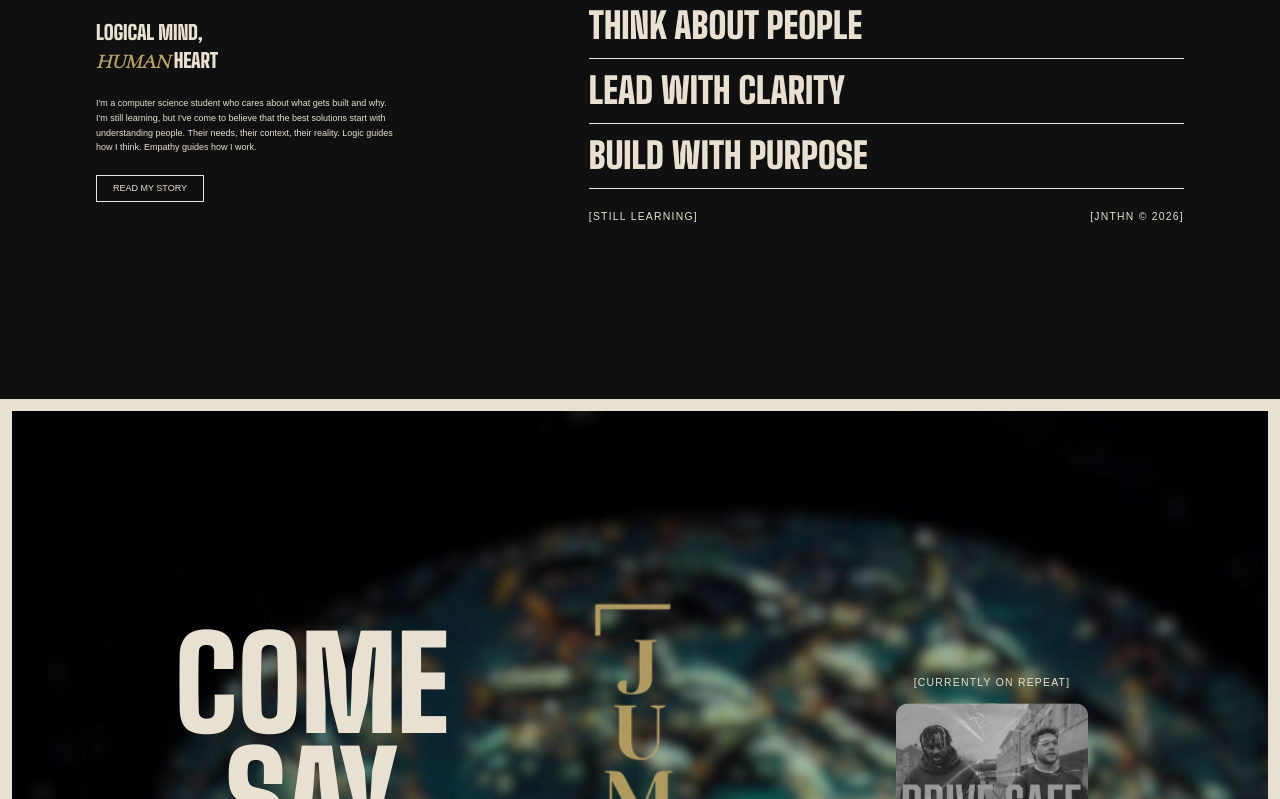
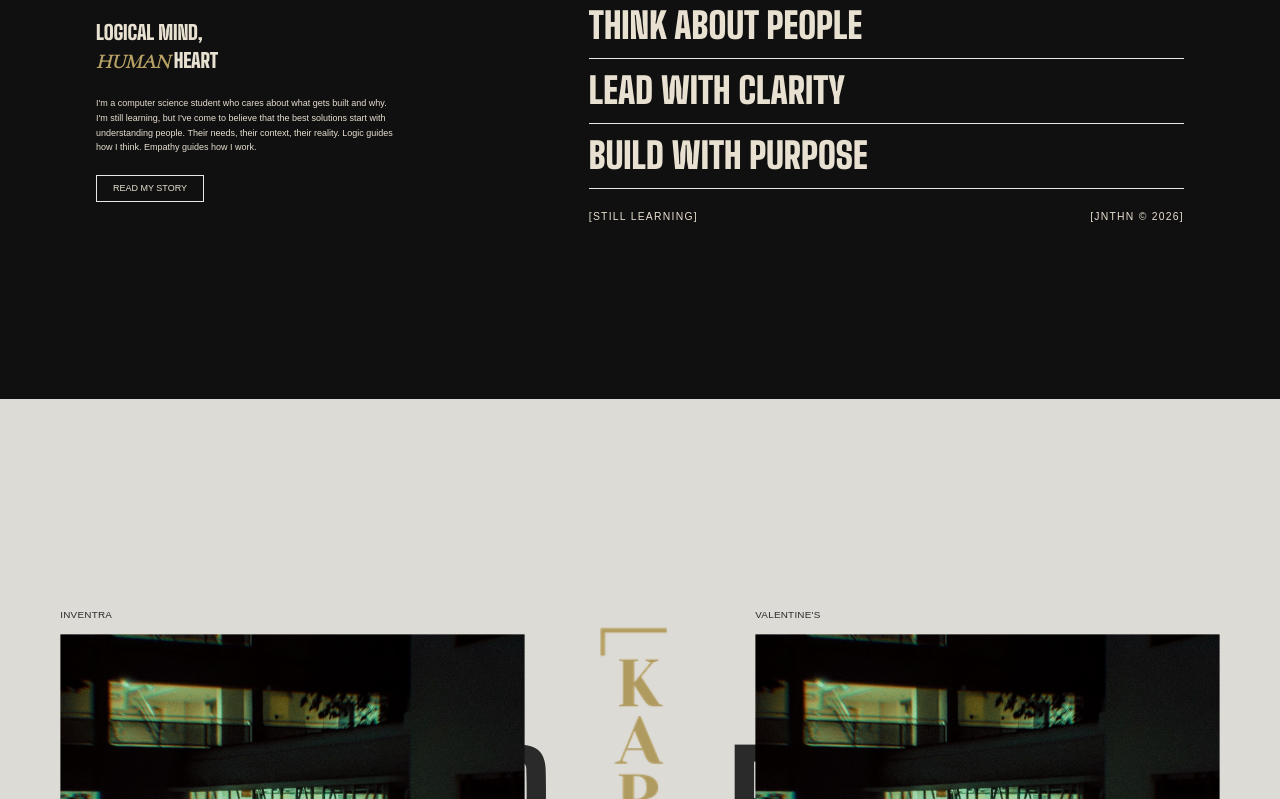
Before and after one commit to 0SUJ0SU/JNTHN, a Next.js app: page / in a window 1280 px wide. Shown: the part 2001-2800 px from the top of the page. Built offline with nearby package versions, Linux system fonts and the light colour scheme; a web font is replaced by a local one.

Commit message:
featured work preview section

```diff
--- a/app/page.tsx
+++ b/app/page.tsx
@@ -1,5 +1,6 @@
 import Hero from "@/components/home/Hero"
 import WhatIDo from "@/components/home/WhatIDo"
+import FeaturedWork from "@/components/home/FeaturedWork"
 import Footer from "@/components/layout/Footer"
 
 export default function HomePage() {
@@ -7,6 +8,7 @@ export default function HomePage() {
     <main>
       <Hero />
       <WhatIDo />
+      <FeaturedWork />
       <div className="bg-cream" style={{ padding: '12px', height: '100vh', boxSizing: 'border-box' }}>
         <Footer />
       </div>
--- /dev/null
+++ b/components/home/FeaturedWork.tsx
@@ -0,0 +1,211 @@
+// components/home/FeaturedWork.tsx
+//
+// Scroll-driven reveal: "FEATURED — PROJECTS" heading fades out as the two project
+// cards and VIEW ALL WORK button rise up from below. karya.png lives in its own
+// always-visible layer centered between the cards. The outer section is 200vh tall
+// to give the scroll animation room; the inner div sticks to the viewport.
+
+'use client'
+
+import Image from 'next/image'
+import Link from 'next/link'
+import { useRef, useState, useEffect } from 'react'
+import { motion, useScroll, useTransform, useReducedMotion } from 'framer-motion'
+
+const featuredProjects = [
+  {
+    name: 'INVENTRA',
+    stack: ['[NEXT.JS]', '[PRISMA]', '[NEXTAUTH]'],
+  },
+  {
+    name: "VALENTINE'S",
+    stack: ['[NEXT.JS]', '[TAILWIND]', '[FRAMER]'],
+  },
+] as const
+
+const viewAllWorkButtonHover = {
+  rest: { backgroundColor: 'var(--color-bg-dark)' },
+  hover: {
+    backgroundColor: 'var(--color-gold)',
+    transition: { duration: 0.25, ease: [0.22, 1, 0.36, 1] as const },
+  },
+}
+
+const viewAllWorkButtonTextHover = {
+  rest: { color: 'var(--color-gold)' },
+  hover: {
+    color: 'var(--color-bg-dark)',
+    transition: { duration: 0.25, ease: [0.22, 1, 0.36, 1] as const },
+  },
+}
+
+const cardImageScale = {
+  rest: { scale: 1 },
+  hover: { scale: 0.98, transition: { duration: 0.5, ease: [0.22, 1, 0.36, 1] as const } },
+}
+
+const duplicateFadeIn = {
+  rest: { opacity: 0, transition: { duration: 0.4, ease: [0.22, 1, 0.36, 1] as const } },
+  hover: { opacity: 1, transition: { duration: 0.4, ease: [0.22, 1, 0.36, 1] as const } },
+}
+
+const MotionLink = motion(Link)
+
+export default function FeaturedWork() {
+  const prefersReducedMotion = useReducedMotion()
+  const sectionScrollRef    = useRef<HTMLDivElement>(null)
+
+  const [viewportHeight, setViewportHeight] = useState(1000)
+  useEffect(() => { setViewportHeight(window.innerHeight) }, [])
+
+  const { scrollYProgress } = useScroll({
+    target: sectionScrollRef,
+    offset: ['start start', 'end end'],
+  })
+
+  const headingOpacity = useTransform(scrollYProgress, [0, 0.38], [1, 0])
+  const cardsY         = useTransform(scrollYProgress, [0.19, 0.75], [viewportHeight, viewportHeight * 0.05 + 13])
+
+  return (
+    <section
+      ref={sectionScrollRef}
+      className="relative h-[200vh]"
+      style={{ backgroundColor: '#dddbd5' }}
+    >
+      <div className="sticky top-0 h-screen overflow-hidden">
+
+        {/* ── FEATURED / PROJECTS heading — fades out on scroll ── */}
+        <motion.div
+          aria-hidden
+          className="pointer-events-none absolute inset-0 flex items-center"
+          style={prefersReducedMotion ? { opacity: 0 } : { opacity: headingOpacity }}
+        >
+          <div className="grid w-full items-center" style={{ gridTemplateColumns: '1fr 14% 1fr' }}>
+            <span
+              className="font-display uppercase leading-none text-charcoal select-none text-right"
+              style={{ fontSize: 'clamp(48.1px, 10.1vw, 150.1px)' }}
+            >
+              FEATURED
+            </span>
+            <div />
+            <span
+              className="font-display uppercase leading-none text-charcoal select-none text-left"
+              style={{ fontSize: 'clamp(48.1px, 10.1vw, 150.1px)' }}
+            >
+              PROJECTS
+            </span>
+          </div>
+        </motion.div>
+
+        {/* ── karya.png — always visible, always centered ── */}
+        <div className="pointer-events-none absolute inset-0 flex items-center justify-center z-20">
+          <div className="relative w-[14%]" style={{ height: '370px' }}>
+            <Image
+              src="/karya.png"
+              alt=""
+              fill
+              className="object-contain"
+            />
+          </div>
+        </div>
+
+        {/* ── Cards + button — slide up on scroll ── */}
+        <motion.div
+          className="absolute inset-0 flex flex-col items-center justify-center z-10 -mt-[32px]"
+          style={prefersReducedMotion ? {} : { y: cardsY }}
+        >
+          {/* Cards row — center gap mirrors karya width */}
+          <div className="flex w-full items-start gap-5 px-8 md:px-12">
+
+            {/* Left card — Inventra */}
+            <div className="flex flex-1 flex-col gap-2 scale-95">
+              <span className="font-mono text-[0.65rem] uppercase tracking-wide text-charcoal pb-1">
+                {featuredProjects[0].name}
+              </span>
+              <motion.div
+                initial="rest"
+                whileHover="hover"
+                animate="rest"
+                className="relative"
+              >
+                <motion.div
+                  variants={cardImageScale}
+                  className="relative w-full aspect-[4/3] overflow-hidden"
+                >
+                  <Image src="/wid-pic.jpeg" alt={featuredProjects[0].name} fill className="object-cover" />
+                </motion.div>
+                <motion.div
+                  variants={duplicateFadeIn}
+                  className="absolute overflow-hidden"
+                  style={{ width: '58%', aspectRatio: '4/3', top: '25%', left: '21%' }}
+                >
+                  <Image src="/wid-pic.jpeg" alt="" fill className="object-cover" />
+                </motion.div>
+              </motion.div>
+              <div className="flex justify-end gap-1 pt-1">
+                {featuredProjects[0].stack.map((tag) => (
+                  <span key={tag} className="font-mono text-[0.65rem] text-gold">{tag}</span>
+                ))}
+              </div>
+            </div>
+
+            {/* Center spacer — keeps cards clear of karya */}
+            <div className="w-[14%] flex-shrink-0" />
+
+            {/* Right card — Valentine's */}
+            <div className="flex flex-1 flex-col gap-2 scale-95">
+              <span className="font-mono text-[0.65rem] uppercase tracking-wide text-charcoal pb-1">
+                {featuredProjects[1].name}
+              </span>
+              <motion.div
+                initial="rest"
+                whileHover="hover"
+                animate="rest"
+                className="relative"
+              >
+                <motion.div
+                  variants={cardImageScale}
+                  className="relative w-full aspect-[4/3] overflow-hidden"
+                >
+                  <Image src="/wid-pic.jpeg" alt={featuredProjects[1].name} fill className="object-cover" />
+                </motion.div>
+                <motion.div
+                  variants={duplicateFadeIn}
+                  className="absolute overflow-hidden"
+                  style={{ width: '58%', aspectRatio: '4/3', top: '25%', left: '21%' }}
+                >
+                  <Image src="/wid-pic.jpeg" alt="" fill className="object-cover" />
+                </motion.div>
+              </motion.div>
+              <div className="flex justify-end gap-1 pt-1">
+                {featuredProjects[1].stack.map((tag) => (
+                  <span key={tag} className="font-mono text-[0.65rem] text-gold">{tag}</span>
+                ))}
+              </div>
+            </div>
+
+          </div>
+
+          {/* VIEW ALL WORK */}
+          <MotionLink
+            href="/work"
+            variants={viewAllWorkButtonHover}
+            initial="rest"
+            whileHover="hover"
+            animate="rest"
+            className="mt-6 px-4 py-2 flex items-center justify-center"
+          >
+            <motion.span
+              variants={viewAllWorkButtonTextHover}
+              className="font-mono text-[0.65rem] tracking-[0.12em] uppercase"
+            >
+              VIEW ALL WORK
+            </motion.span>
+          </MotionLink>
+
+        </motion.div>
+
+      </div>
+    </section>
+  )
+}
```
Also changed, not shown: public/karya.png (added).
